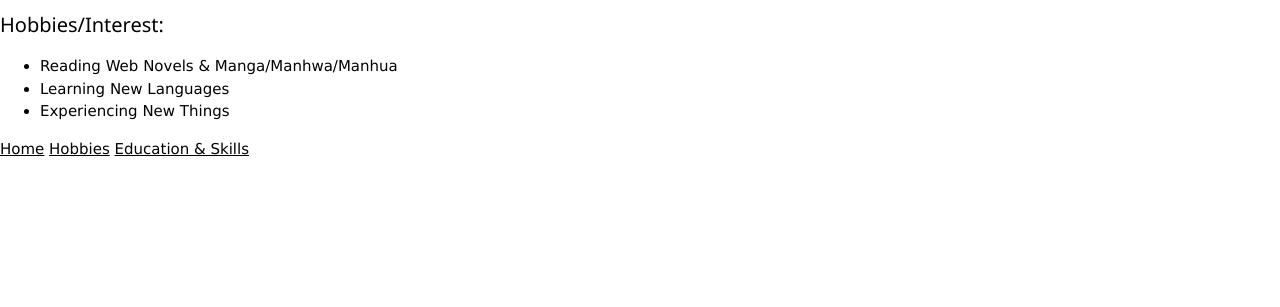
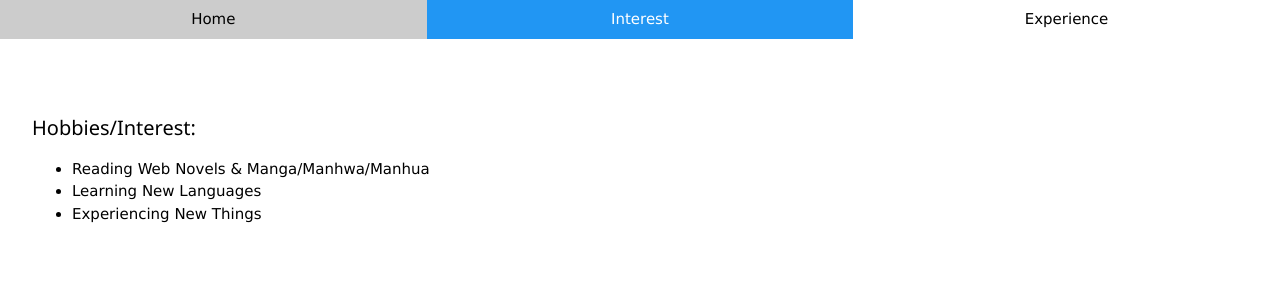
Before and after one commit to usena/Asignment-5-HCI, a plain HTML site: page interest.html in a window 1280 px wide. Drawn offline with nearby package versions, Linux system fonts and the light colour scheme.

Commit message:
Update interest.html

```diff
--- a/interest.html
+++ b/interest.html
@@ -7,7 +7,12 @@
     <link rel="stylesheet" href="https://www.w3schools.com/w3css/4/w3.css">
 </head>
 <body>
-    <div id="container">
+    <div class="w3-bar">
+        <a style="width: 33.33%" class="w3-bar-item w3-button w3-mobile" href="index.html">Home</a>
+        <a style="width: 33.33%" class="w3-bar-item w3-button w3-mobile w3-blue" href="#">Interest</a>
+        <a style="width: 33.33%" class="w3-bar-item w3-button w3-mobile" href="experience.html">Experience</a>
+    </div>
+    <div class="w3-container w3-padding-64 w3-margin-left w3-margin-right">
         <div>
             <h4>Hobbies/Interest:</h4>
             <ul>
@@ -16,11 +21,6 @@
                 <li>Experiencing New Things</li>
             </ul>
         </div>
-        <div class="navbar">
-            <a href="index.html">Home</a>
-            <a class="active" href="#">Hobbies</a>
-            <a href="education.html">Education & Skills</a>
-        </div>
     </div>
 </body>
 </html>
```
